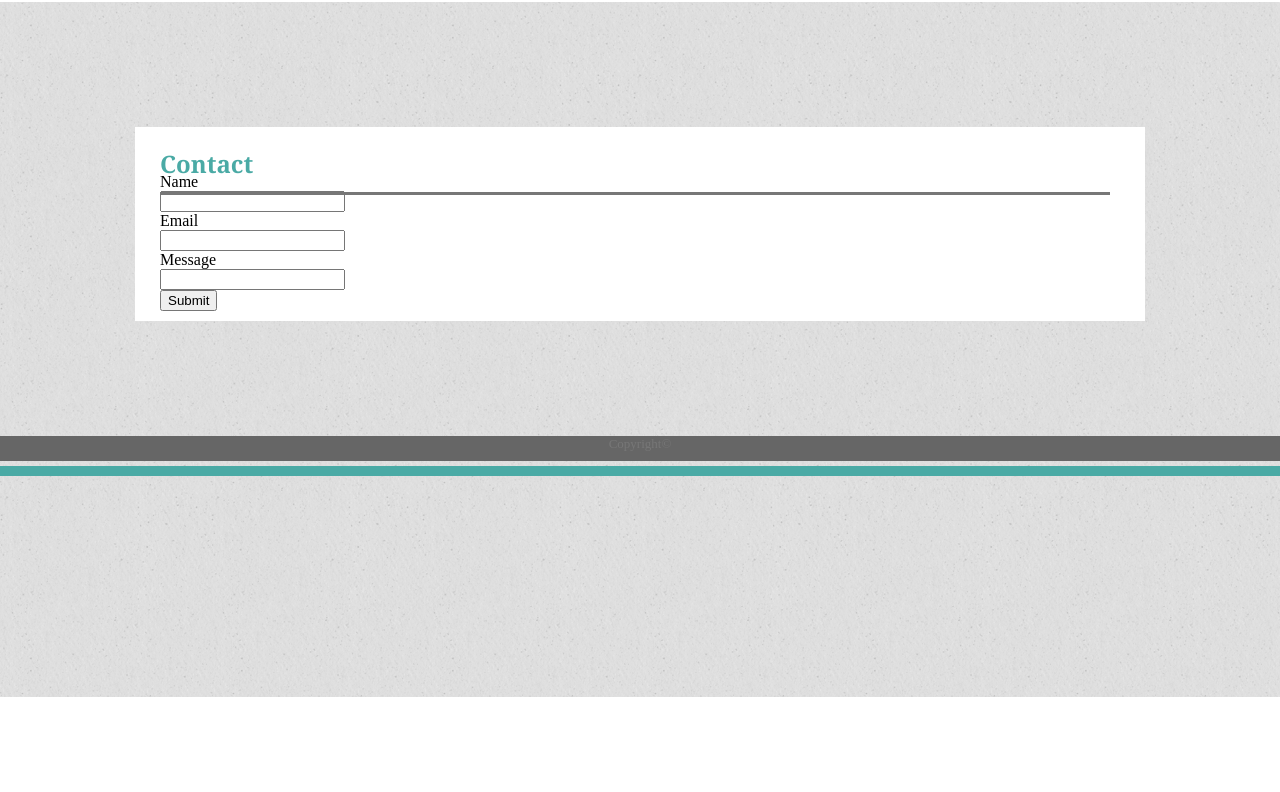
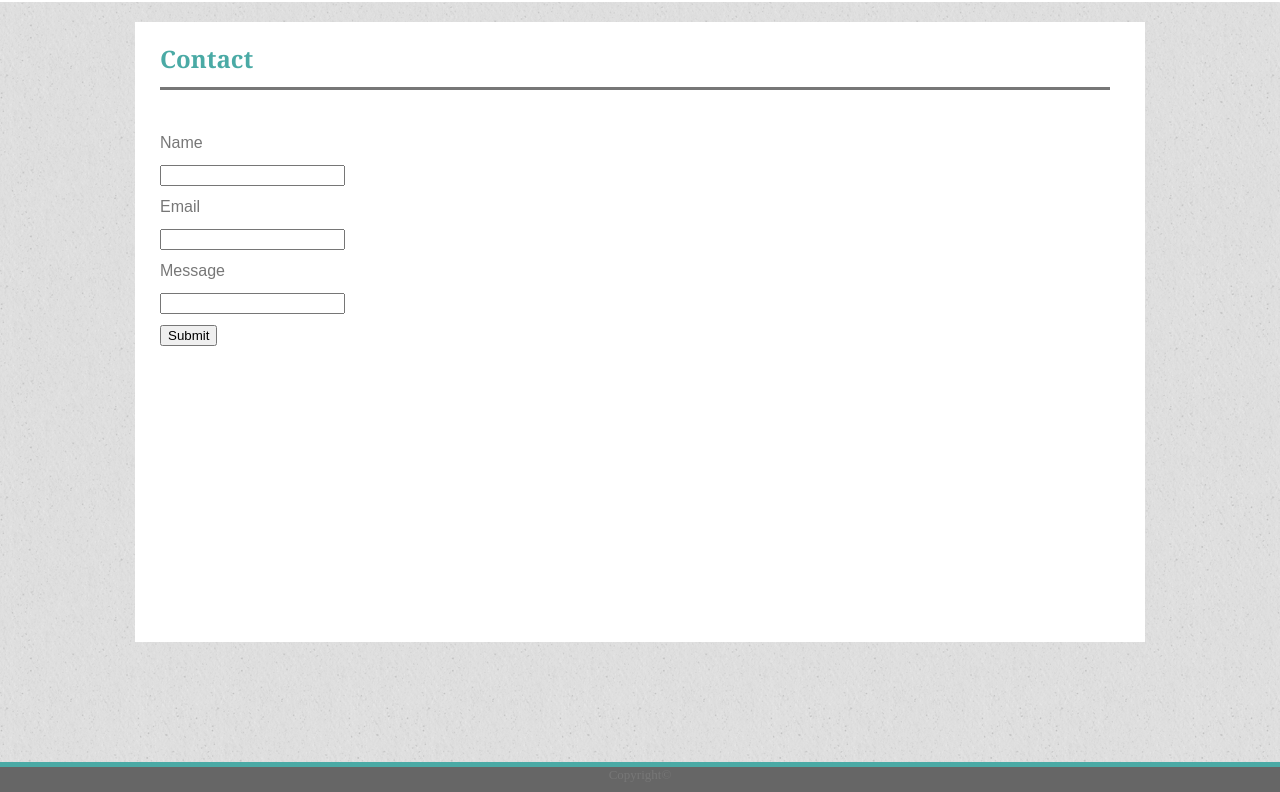
Before and after one commit to vinnietran/Basic-Portfolio, a plain HTML site: page contact.html in a window 1280 px wide. Shown: the part 103-895 px from the top of the page. Before the commit the page ends 800 px from the top, so only its background shows below. Drawn offline with Linux system fonts and the light colour scheme.

Commit message:
Height Set

```diff
--- a/assets/test.css
+++ b/assets/test.css
@@ -24,7 +24,7 @@ body{
     /*float: left;*/
     border: transparent;
     width: 960px;
-    height: auto;
+    height: 600px;
     /*left: 100px;*/
     /*bottom: -120px;*/
     margin: auto;
@@ -146,3 +146,9 @@ p {
     top: 65px;
 
 }
+
+.formtext {
+    font-family: Arial, Helvetica, sans-serif;
+    color: #777777;
+    line-height: 2;
+}
--- a/contact.html
+++ b/contact.html
@@ -6,7 +6,7 @@
     <!--<link rel="stylesheet" type="text/css" href="./assets/css/style.css">-->
     <link rel="stylesheet" type="text/css" href="./assets/test.css">
     <meta charset="UTF-8">
-    <title>Contact</title>
+    <title>Content</title>
 
 </head>
 
@@ -14,7 +14,7 @@
 <body background="assets/images/white_sand.png">
 
 
-    <div class="container">
+
 
     <div class="space">
 
@@ -34,9 +34,8 @@
 
 
         </div>
-
         <form>
-
+            <div class="formtext">
             Name <br>
             <input type="text" name="First and Last Name"> <br>
             Email <br>
@@ -44,18 +43,13 @@
             Message <br>
             <input type="text" name="Message"> <br>
             <input type="submit" value="Submit">
-
+            </div>
         </form>
 
 
 
 
-
-
     </div>
-
-
-
 
     <div class="buttons">
         About | Portfolio | Contact
@@ -64,8 +58,12 @@
 
 
 
+
+
+
+    <div class="stylebar">
+
     </div>
-
 
 
     <div class="footer">
@@ -74,9 +72,7 @@
 
 
 
-    <div class="stylebar">
 
-    </div>
 
 
 
```
Also changed, not shown: 1 other file. Lines whose indentation alone changed are shown as unchanged.
